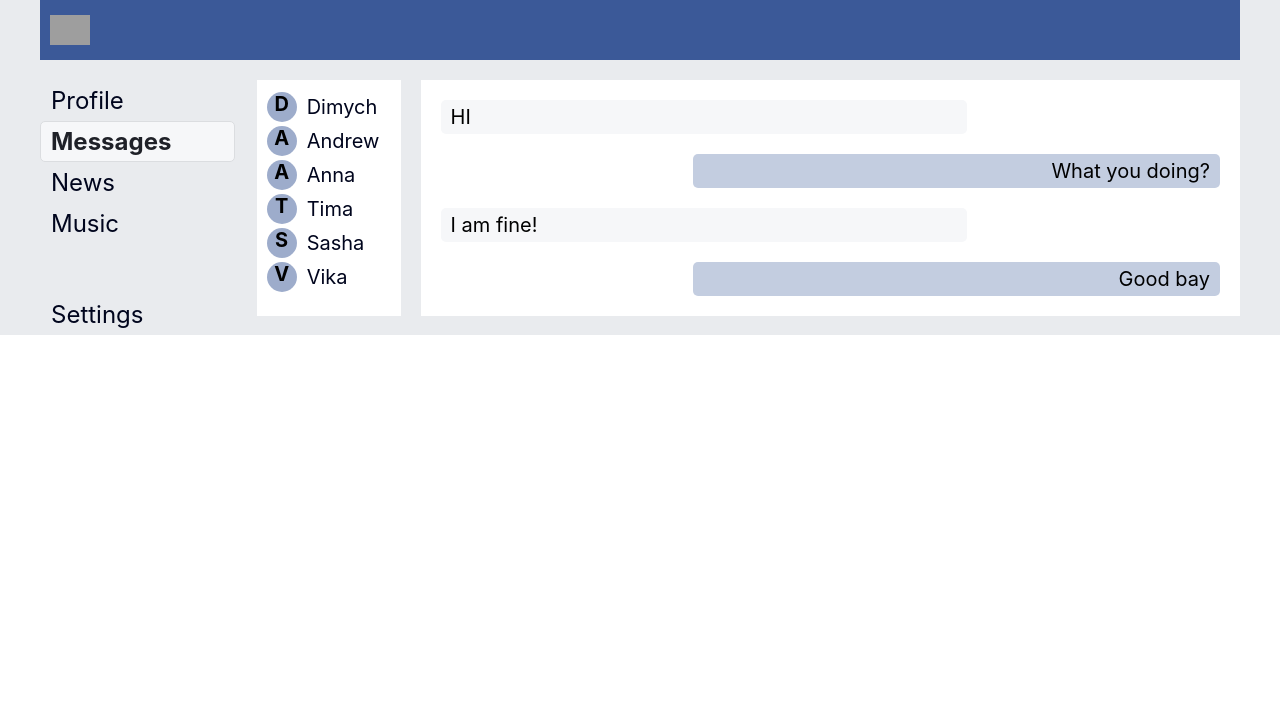
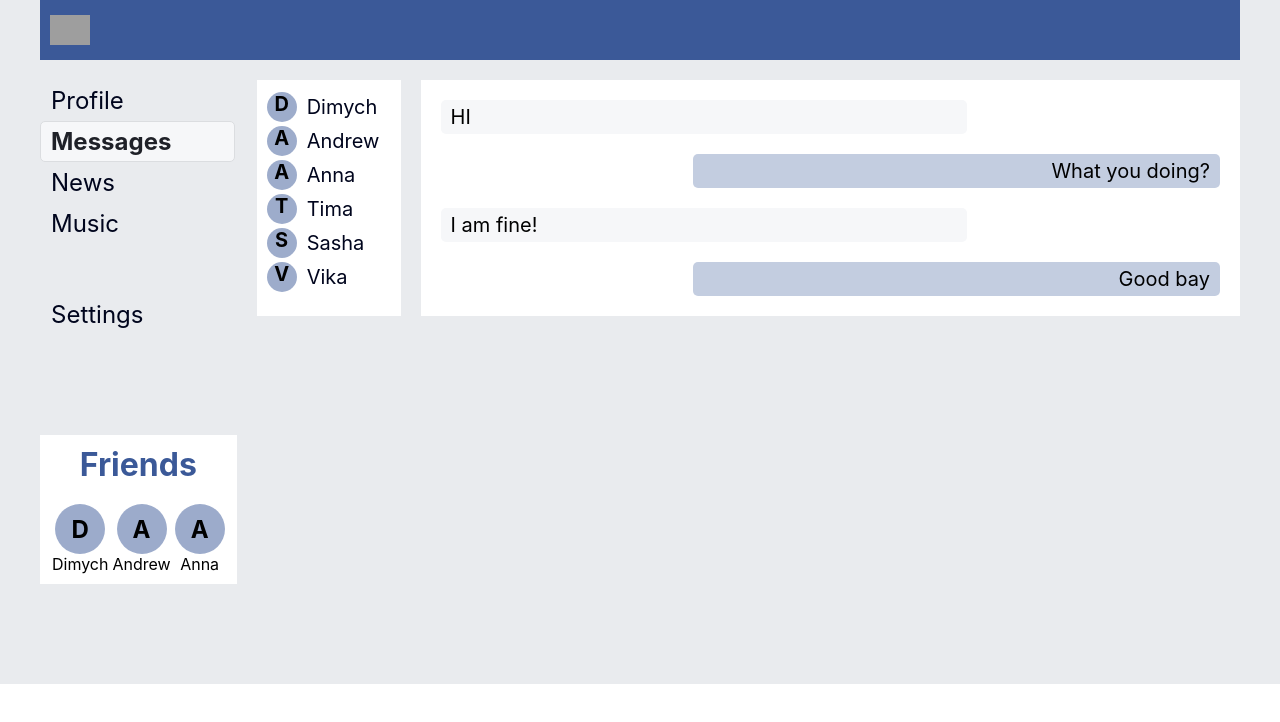
Before and after one commit to andrea-konova/learn_react, a React (Create React App) app in the folder first-project/: page /dialogs in a window 1280 px wide. Shown: the top 722 px of the page. Built offline with nearby package versions, Linux system fonts and the light colour scheme; grey boxes are pictures that could not be loaded.

Commit message:
feat: added sidebar

```diff
--- a/first-project/src/App.js
+++ b/first-project/src/App.js
@@ -14,7 +14,7 @@ const App = (props) => {
     <BrowserRouter>
       <div className='app-wrapper'>
         <Header />
-        <Navbar />
+        <Navbar state={props.state.sidebar} />
         <div className='app-wrapper-content'>
           <Route path='/profile'
                  render={ () => <Profile state={props.state.profilePage}/>} />
--- a/first-project/src/components/Navbar/Navbar.jsx
+++ b/first-project/src/components/Navbar/Navbar.jsx
@@ -1,8 +1,9 @@
 import React from 'react';
 import classes from './Navbar.module.css';
 import {NavLink} from "react-router-dom";
+import Sidebar from "./Sidebar/Sidebar";
 
-const Navbar = () => {
+const Navbar = (props) => {
   return <nav className={classes.navbar}>
       <ul className={classes.menu}>
         <li className={classes.list}>
@@ -21,6 +22,7 @@ const Navbar = () => {
           <NavLink to='/settings' className={classes.item} activeClassName={classes.active}>Settings</NavLink>
         </li>
       </ul>
+      <Sidebar items={props.state.friends} />
     </nav>;
 }
 
--- /dev/null
+++ b/first-project/src/components/Navbar/Sidebar/Friend/Friend.jsx
@@ -0,0 +1,13 @@
+import React from 'react';
+import classes from './Friend.module.css';
+
+const Friend = (props) => {
+  return (
+    <div className={classes.friend__item}>
+      <span className={classes.logo}>{props.name.substring(0,1)}</span>
+      <p className={classes.friend}>{props.name}</p>
+    </div>
+  );
+}
+
+export default Friend;
--- /dev/null
+++ b/first-project/src/components/Navbar/Sidebar/Friend/Friend.module.css
@@ -0,0 +1,23 @@
+.friend__item {
+    display: flex;
+    align-items: center;
+    flex-direction: column;
+}
+
+.logo {
+    display: flex;
+    align-items: center;
+    justify-content: center;
+    width: 50px;
+    height: 50px;
+    border: none;
+    border-radius: 50%;
+    font-weight: bold;
+    font-size: 24px;
+    background-color: rgba(59, 89, 152, .5);;
+    text-align: center;
+}
+
+.friend {
+    margin: 0;
+}
--- /dev/null
+++ b/first-project/src/components/Navbar/Sidebar/Sidebar.jsx
@@ -0,0 +1,19 @@
+import React from 'react';
+import classes from './Sidebar.module.css';
+import Friend from "./Friend/Friend";
+
+const Sidebar = (props) => {
+  let sidebarElements = props.items
+    .map( (f, index) => <Friend name={f.name} id={f.id} key={index} /> )
+
+  return (
+    <div  className={classes.friends}>
+      <h3 className={classes.title}>Friends</h3>
+      <div className={classes.main__friends}>
+        { sidebarElements }
+      </div>
+    </div>
+  );
+}
+
+export default Sidebar;
--- /dev/null
+++ b/first-project/src/components/Navbar/Sidebar/Sidebar.module.css
@@ -0,0 +1,18 @@
+.friends {
+    margin: 100px 0;
+    padding: 10px;
+    background-color: #ffffff;
+}
+
+.title {
+    margin: 0;
+    padding-bottom: 20px;
+    font-size: 32px;
+    text-align: center;
+    color: #3b5998;
+}
+
+.main__friends {
+    display: flex;
+    justify-content: space-around;
+}
--- a/first-project/src/components/Profile/Profile.jsx
+++ b/first-project/src/components/Profile/Profile.jsx
@@ -10,7 +10,7 @@ const Profile = (props) => {
         <img src='https://eskipaper.com/images/airplane-flight-sunset-1.jpg' alt='background' />
       </div>
       <ProfileInfo />
-      <MyPosts  items={props.state.posts}/>
+      <MyPosts items={props.state.posts} />
     </div>
   );
 }
```
Also changed, not shown: 1 other file (tests, documents, lock files or other folders).
